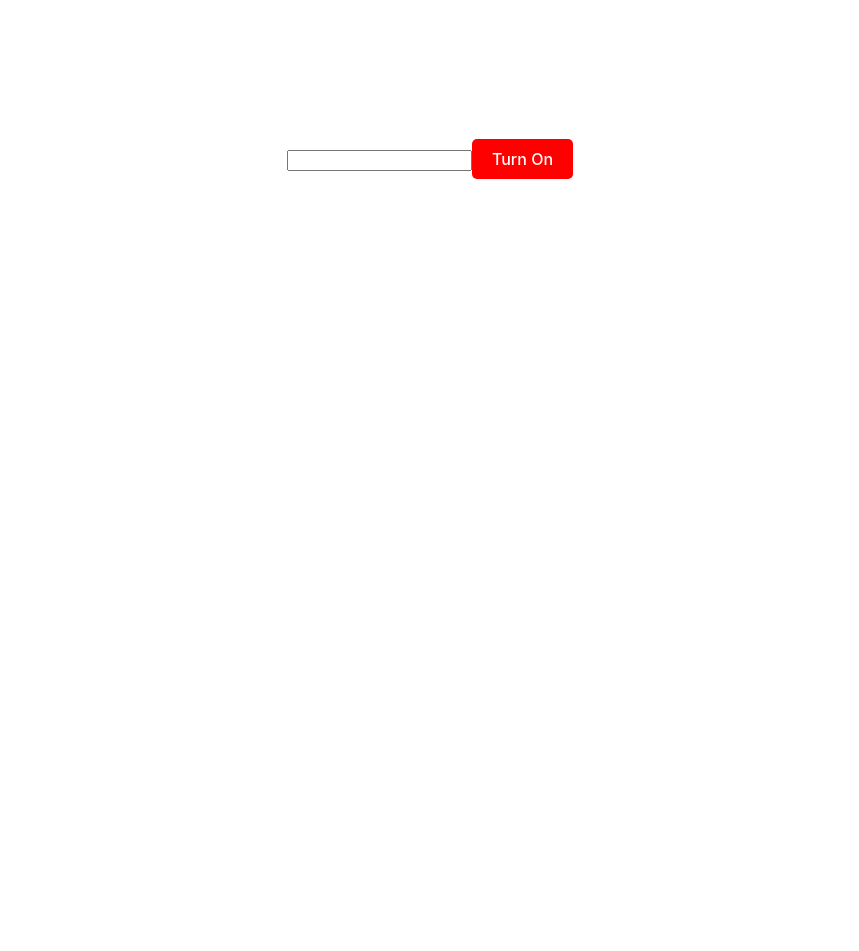
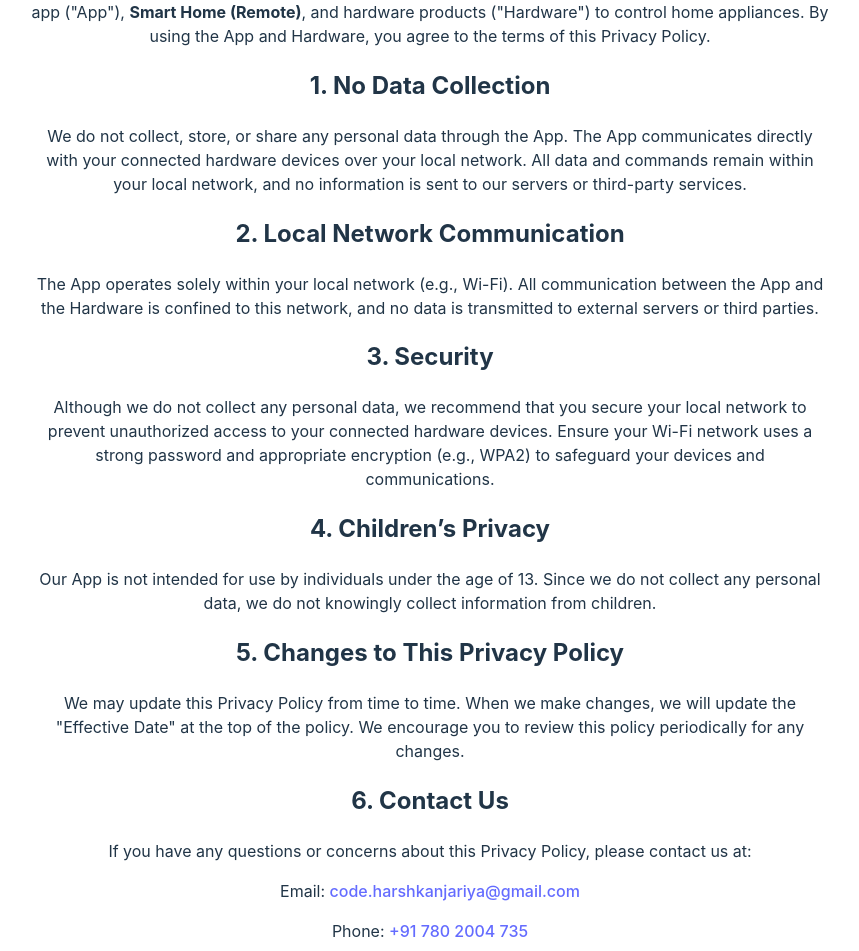
Before and after one commit to harshkanjariya/iot, a React (Vite) app: page /privacy-policy in a window 1280 px wide. Shown: the part 241-1192 px from the top of the page, without its empty margins (210-1069 px from the left). Before the commit the page ends 800 px from the top, so only its background shows below. Built offline with nearby package versions, Linux system fonts and the light colour scheme.

Commit message:
privacy policy added

```diff
--- a/package.json
+++ b/package.json
@@ -14,7 +14,8 @@
   "dependencies": {
     "firebase": "^10.13.2",
     "react": "^18.3.1",
-    "react-dom": "^18.3.1"
+    "react-dom": "^18.3.1",
+    "react-router-dom": "^6.26.2"
   },
   "devDependencies": {
     "@eslint/js": "^9.9.0",
--- a/src/App.tsx
+++ b/src/App.tsx
@@ -1,12 +1,13 @@
-import {useState} from "react";
-import {database, ref, set} from "./firebase";
+import { useState } from "react";
+import { database, ref, set } from "./firebase";
+import { BrowserRouter as Router, Route, Link, Routes } from "react-router-dom";
+import PrivacyPolicy from "./PrivacyPolicy";
 import "./App.css";
 
-function App() {
-  const [status, setStatus] = useState(false); // False = Off, True = On
+function ControlPage() {
+  const [status, setStatus] = useState(false);
   const [ip, setIp] = useState("");
 
-  // Function to update Firebase Realtime Database
   const toggleStatus = async () => {
     const newValue = status ? 0 : 1;
     try {
@@ -20,7 +21,7 @@ function App() {
 
   return (
     <div className="App">
-      <input type="text" onChange={(e) => setIp(e.target.value)} value={ip}/>
+      <input type="text" onChange={(e) => setIp(e.target.value)} value={ip} />
       <button
         onClick={toggleStatus}
         style={{
@@ -34,8 +35,22 @@ function App() {
       >
         {status ? "Turn Off" : "Turn On"}
       </button>
+      <div>
+        <Link to="/privacy-policy">Privacy Policy</Link>
+      </div>
     </div>
   );
 }
 
+function App() {
+  return (
+    <Router>
+      <Routes>
+        <Route path="/" element={<ControlPage />} />
+        <Route path="/privacy-policy" element={<PrivacyPolicy />} />
+      </Routes>
+    </Router>
+  );
+}
+
 export default App;
--- /dev/null
+++ b/src/PrivacyPolicy.tsx
@@ -0,0 +1,36 @@
+const PrivacyPolicy = () => {
+  return (
+    <div style={{padding: "20px", maxWidth: "800px", margin: "auto"}}>
+      <h1>Privacy Policy</h1>
+      <p><strong>Effective Date:</strong> 3 October 2024</p>
+      <p>This Privacy Policy explains how AutoHome ("we," "us," or "our") protects your privacy when using our app
+        ("App"), <strong>Smart Home (Remote)</strong>, and hardware products ("Hardware") to control home appliances. By
+        using the App and Hardware, you agree to the terms of this Privacy Policy.</p>
+      <h2>1. No Data Collection</h2>
+      <p>We do not collect, store, or share any personal data through the App. The App communicates directly with your
+        connected hardware devices over your local network. All data and commands remain within your local network, and
+        no information is sent to our servers or third-party services.</p>
+      <h2>2. Local Network Communication</h2>
+      <p>The App operates solely within your local network (e.g., Wi-Fi). All communication between the App and the
+        Hardware is confined to this network, and no data is transmitted to external servers or third parties.</p>
+      <h2>3. Security</h2>
+      <p>Although we do not collect any personal data, we recommend that you secure your local network to prevent
+        unauthorized access to your connected hardware devices. Ensure your Wi-Fi network uses a strong password and
+        appropriate encryption (e.g., WPA2) to safeguard your devices and communications.</p>
+      <h2>4. Children’s Privacy</h2>
+      <p>Our App is not intended for use by individuals under the age of 13. Since we do not collect any personal data,
+        we do not knowingly collect information from children.</p>
+      <h2>5. Changes to This Privacy Policy</h2>
+      <p>We may update this Privacy Policy from time to time. When we make changes, we will update the "Effective Date"
+        at the top of the policy. We encourage you to review this policy periodically for any changes.</p>
+      <h2>6. Contact Us</h2>
+      <p>If you have any questions or concerns about this Privacy Policy, please contact us at:</p>
+      <div>
+        <p>Email: <a href="mailto:code.harshkanjariya@gmail.com">code.harshkanjariya@gmail.com</a></p>
+        <p>Phone: <a href="tel:+917802004735">+91 780 2004 735</a></p>
+      </div>
+    </div>
+  );
+};
+
+export default PrivacyPolicy;
--- a/vite.config.ts
+++ b/vite.config.ts
@@ -5,4 +5,7 @@ import react from '@vitejs/plugin-react'
 export default defineConfig({
   plugins: [react()],
   base: "/iot",
+  server: {
+    host: "0.0.0.0"
+  }
 })
```
Also changed, not shown: 1 other file (tests, documents, lock files or other folders).
